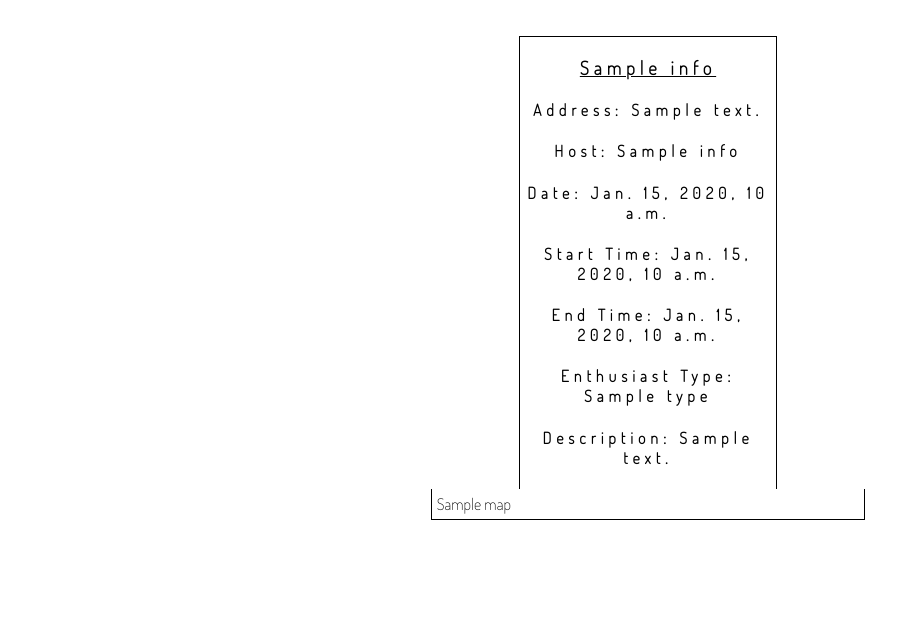
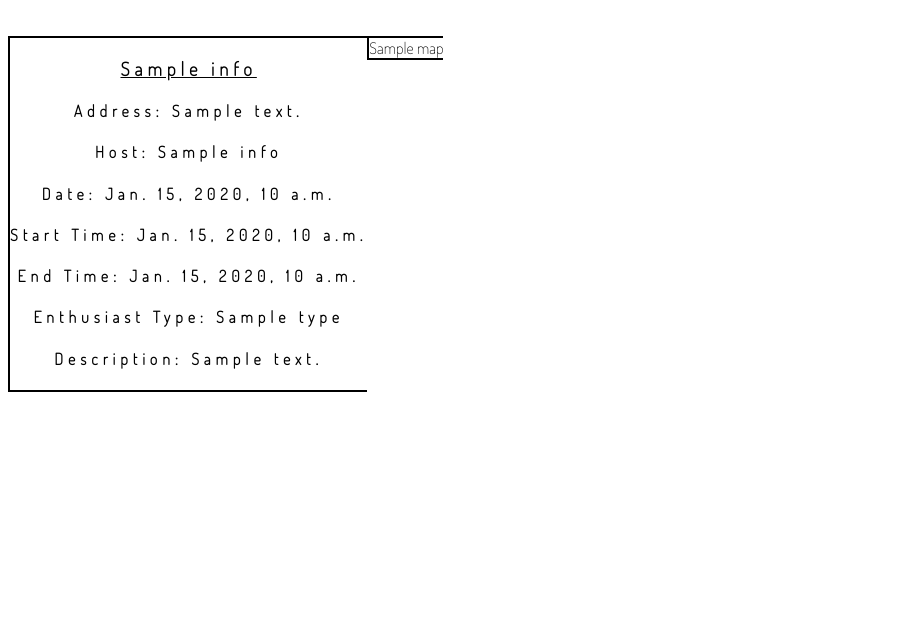
Before and after one commit to wadeChriestenson/car_meet, a Django app: template templates/carmeets.html in a window 1280 px wide. Shown: the part 320-955 px from the top of the page, without its empty margins (0-920 px from the left). Run offline with Django 4.2, Linux system fonts and the light colour scheme; the template is opened without the code that fills it: most values are stand-ins (such as "Sample title", 1, 10 or a date in 2020); some libraries are stand-ins or nearby versions.

Commit message:
04/03/2022 - WC

```diff
--- /dev/null
+++ b/salem/static/css/car_meet111.css
@@ -0,0 +1,37 @@
+
+.outer_maps{
+    display: flex;
+flex-direction: column;
+    /*width: 100vw;*/
+}
+.inner_maps{
+    display: flex;
+    flex-direction: row;
+}
+.info_wrapper{
+    display: flex;
+    flex-direction: column;
+    justify-content: space-between;
+}
+.mapWrap{
+        display: flex;
+    flex-direction: column;
+        justify-content: space-between;
+}
+.info {
+
+        height: 100%;
+    border-bottom: 2px solid black;
+    border-left: 2px solid black;
+    border-top: 2px solid black;
+    /*width: 66%;*/
+}
+.map{
+    border-bottom: 2px solid black;
+    border-left: 2px solid black;
+    border-top: 2px solid black;
+}
+
+h3{
+    text-decoration: underline;
+}
--- a/salem/static/css/car_meet11111.css
+++ /dev/null
@@ -1,35 +0,0 @@
-
-.maps{
-    display: flex;
-    flex-direction: column;
-    justify-content: space-evenly;
-}
-
-.info{
-    display: flex;
-    flex-direction: row;
-    width: auto;
-    justify-content: space-evenly;
-}
-.mapWrap{
-        display: flex;
-    flex-direction: row;
-    justify-content: space-evenly;
-}
-.map{
-        border-left: 1px solid black;
-        border-right: 1px solid black;
-        border-bottom: 1px solid black;
-        width: 33%;
-        padding: 5px;
-}
-.mapinfo {
-        /*border: 1px solid black;*/
-    width: 20%;
-        border-left: 1px solid black;
-    border-right: 1px solid black;
-    border-top: 1px solid black;
-}
-h3{
-    text-decoration: underline;
-}
--- a/templates/carmeets.html
+++ b/templates/carmeets.html
@@ -11,7 +11,7 @@
     <link href="https://fonts.googleapis.com/css2?family=Dosis:wght@200&display=swap" rel="stylesheet">
     <link rel="preconnect" href="https://fonts.googleapis.com">
     <link rel="preconnect" href="https://fonts.gstatic.com" crossorigin>
-    <link href="{% static '/css/car_meet11111.css' %}" rel="stylesheet">
+    <link href="{% static '/css/car_meet111.css' %}" rel="stylesheet">
     <link href="{% static '/css/header1.css' %}" rel="stylesheet">
 
 </head>
@@ -33,10 +33,13 @@
             <h2>Upcoming Meets</h2>
         </div>
 
-        <div class="maps">
+        <div class="outer_maps">
+        <div class="inner_maps">
+
+<div class="info_wrapper">
+{% for info in meet_Info  %}
                                                 <div class="info">
-                {% for info in meet_Info  %}
-            <div class="mapinfo">
+
                 <h3>{{ info.locationName }}</h3>
                 <h4>Address: {{ info.address }}</h4>
                 <h4>Host: {{ info.hostName }}</h4>
@@ -51,12 +54,13 @@
          <div class="mapWrap">
 {%  for map in meet_Map %}
              <div class="map">
-                                 <div>{{ map | safe }}</div>
+                 {{ map | safe }}
              </div>
  {%  endfor %}
         </div>
             </div>
         </div>
     </div>
+</div>
 </body>
 </html>
```
Lines whose indentation alone changed are shown as unchanged.
